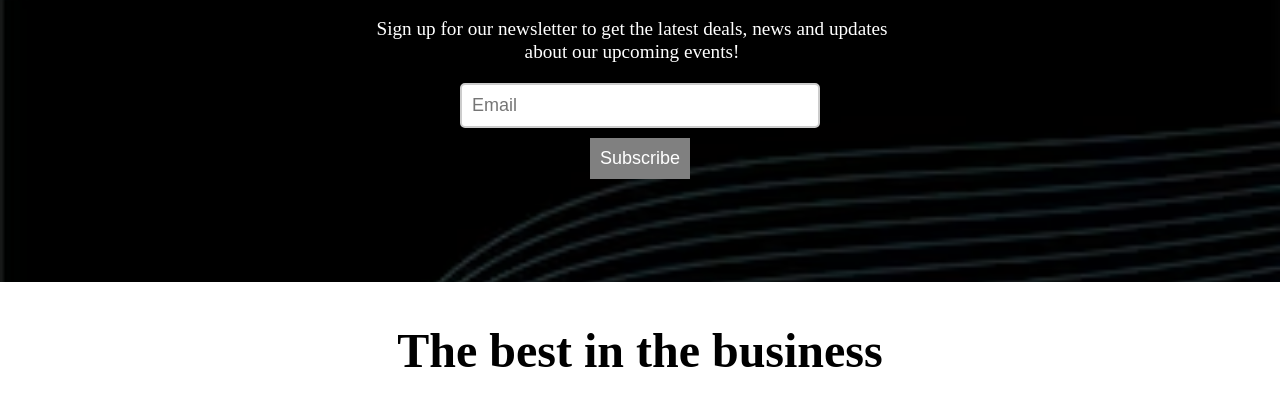
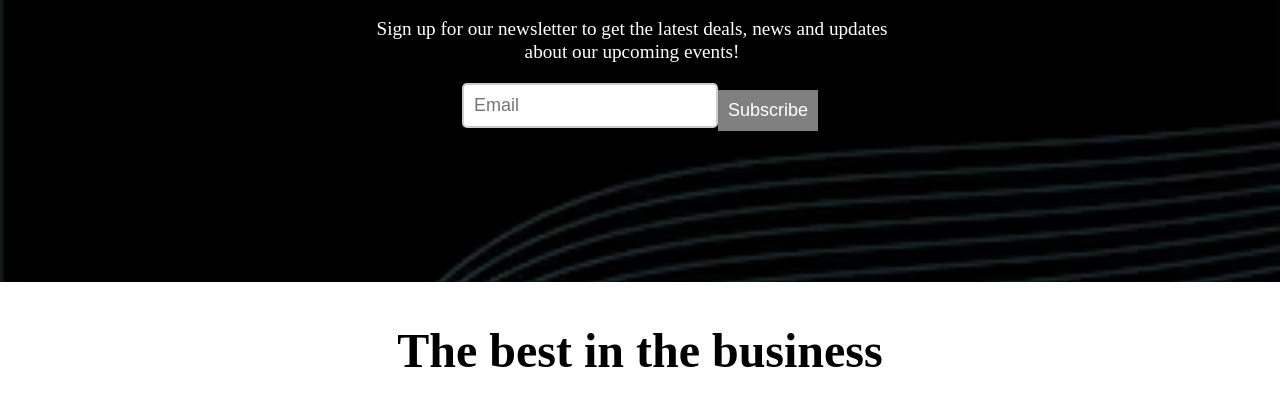
Before and after one commit to rts-cmk-wu10/hi-fi-corner-senior-team, a website: page aboutUs.html in a window 1280 px wide. Shown: the part 4244-4652 px from the top of the page. Drawn offline with Linux system fonts and the light colour scheme.

Commit message:
a few changes

```diff
--- a/aboutUs.html
+++ b/aboutUs.html
@@ -87,10 +87,10 @@
        <h2>Don't miss<br>
         a thing</h2>
         <p class="sign__up">Sign up for our newsletter to get the latest deals, news and updates <br>about our upcoming events!</p>
-        <form>
+        <form class="email__form__aboutUs">
             <label for="email"></label>
             <input type="email" id="email" name="email" placeholder="Email" required>
-            <button type="submit">Subscribe</button>
+            <button type="submit" class="aboutUs__submit">Subscribe</button>
         </form>
     </section>
 
--- a/style.css/aboutUs.css
+++ b/style.css/aboutUs.css
@@ -12,6 +12,8 @@
     width: 100%;
     height: 100%;
 }
+
+
 
 
 /* Styling of the first flexbox */
@@ -50,6 +52,7 @@
 .centered__content p {
     margin-bottom: 20px;
 }
+
 
 
 
@@ -93,6 +96,7 @@
 
 
 
+
 /* Styling of third flexbox */
 .Services {
     text-align: center;
@@ -125,6 +129,9 @@
     height: 200px;
     margin: 5px;
 }
+
+
+
 
 /* Styling of the fourth flex box */
 .tailored__for__you__flexbox {
@@ -203,28 +210,44 @@
     margin-bottom: 50px;
 }
 
-/* Increase the font size and padding for both the input and button */
-input[type="email"],
-button[type="submit"] {
-    font-size: 18px; /* Adjust the font size as needed */
-    padding: 10px; /* Adjust the padding as needed */
-}
+
+
+
 
 /* Styling the subcribe button */
-button[type="submit"] {
+.aboutUs__submit {
     background-color: grey;
     color: white;
     border: none;
     transition: background-color 0.3s;
 }
 
+/* Increase the font size and padding for both the input and button */
+input[type="email"],
+.aboutUs__submit {
+    font-size: 18px;
+    padding: 10px;
+}
+
 /* Change button color on hover */
-button[type="submit"]:hover {
+.aboutUs__submit:hover {
     background-color: black;
 }
 
+.email__form__aboutUs {
+    display: flex;
+    align-items: center;
+}
 
-/* Styling of the round button */
+.email-form input[type="email"] {
+    flex: 1;
+    margin-right: 10px;
+}
+
+
+
+
+/* Styling of the round button at the bottom of the page */
 .round__button__container {
     display: flex;
     justify-content: center;
```
